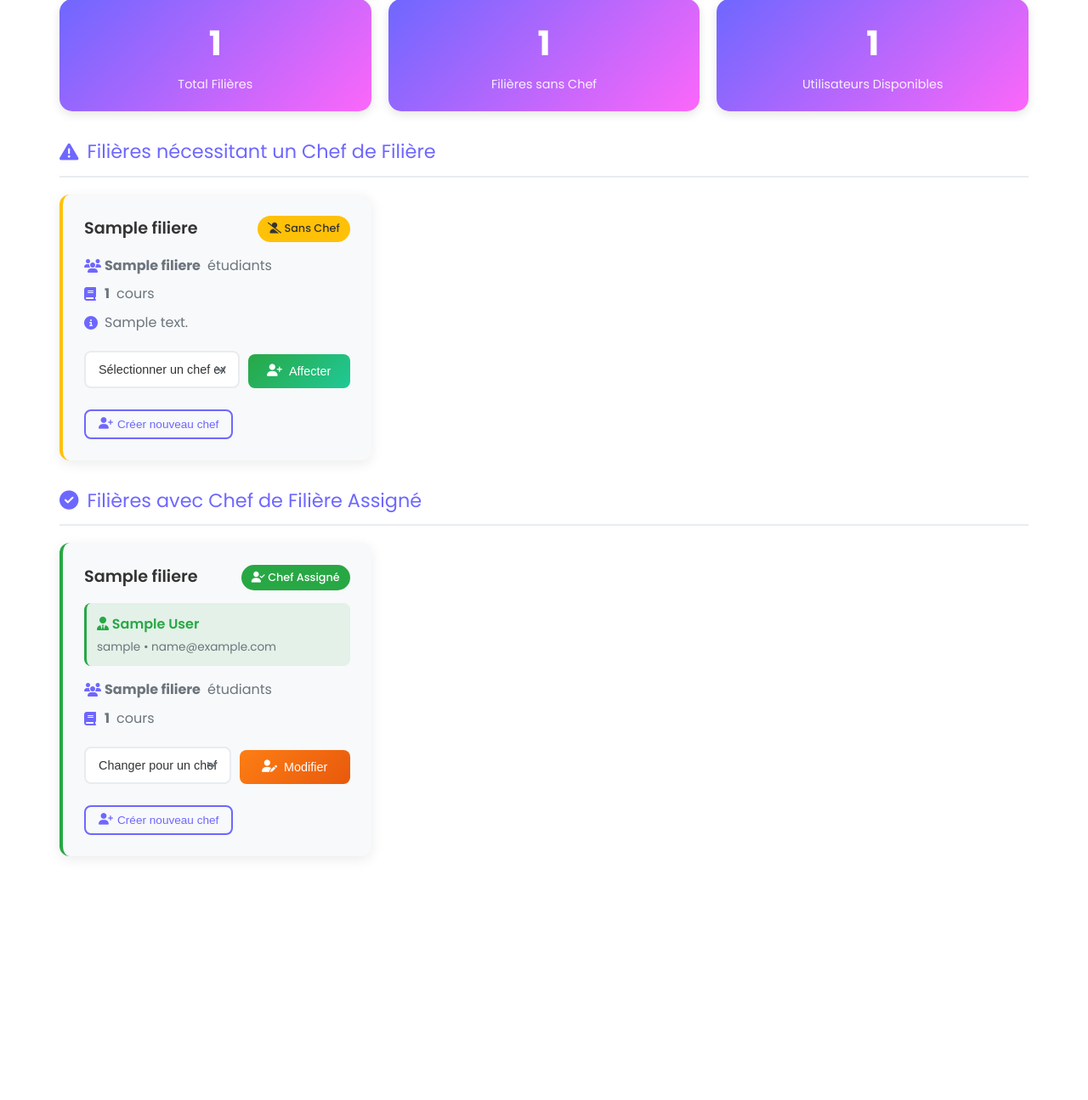
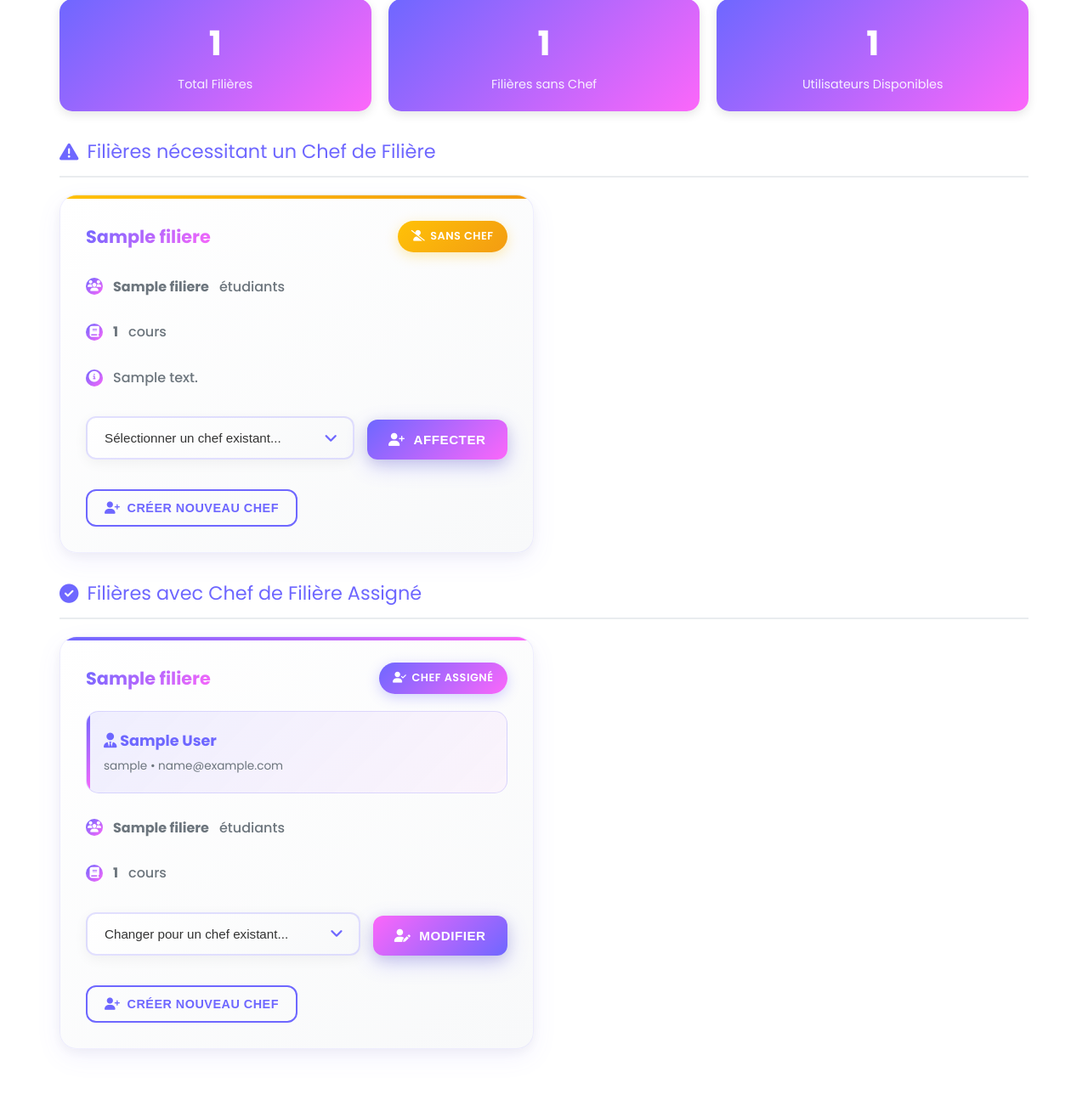
Before and after one commit to nassimarhannouch/Projet_Tutoriel, a Django app: template mon_projet_django/monapp/templates/monapp/admin_dashboard.html in a window 1280 px wide. Shown: the part 240-1535 px from the top of the page at 85% size. Before the commit the page ends 1249 px from the top, so only its background shows below. Run offline with Django 5.2, Linux system fonts and the light colour scheme; the template is opened without the code that fills it: most values are stand-ins (such as "Sample title", 1, 10 or a date in 2020).

Commit message:
first commit

```diff
--- a/mon_projet_django/monapp/templates/monapp/admin_dashboard.html
+++ b/mon_projet_django/monapp/templates/monapp/admin_dashboard.html
@@ -7,7 +7,7 @@
   <title>FeedBackFlow - Affectation Chef de Filière</title>
   <link rel="stylesheet" href="https://cdnjs.cloudflare.com/ajax/libs/font-awesome/6.5.0/css/all.min.css">
   <link href="https://fonts.googleapis.com/css2?family=Poppins:wght@300;400;500;600;700&display=swap" rel="stylesheet">
-  <style>
+    <style>
     :root {
       --primary-color: #6e67ff;
       --secondary-color: #fc67fa;
@@ -216,95 +216,168 @@
 
     .filieres-grid {
       display: grid;
-      grid-template-columns: repeat(auto-fill, minmax(350px, 1fr));
-      gap: 20px;
+      grid-template-columns: repeat(auto-fill, minmax(380px, 1fr));
+      gap: 25px;
     }
 
+    /* DESIGN PROFESSIONNEL DES CARTES */
     .filiere-card {
-      background-color: var(--card-bg);
-      border-radius: 12px;
-      padding: 25px;
-      box-shadow: 0 4px 15px rgba(0,0,0,0.08);
-      transition: var(--transition);
-      border-left: 4px solid var(--warning-color);
+      background: linear-gradient(145deg, #ffffff, #f8f9fa);
+      border-radius: 20px;
+      padding: 30px;
+      box-shadow:
+        0 10px 30px rgba(110, 103, 255, 0.08),
+        0 4px 15px rgba(0, 0, 0, 0.05);
+      transition: all 0.4s cubic-bezier(0.175, 0.885, 0.32, 1.275);
+      border: 1px solid rgba(110, 103, 255, 0.1);
+      position: relative;
+      overflow: hidden;
+    }
+
+    .filiere-card:before {
+      content: '';
+      position: absolute;
+      top: 0;
+      left: 0;
+      right: 0;
+      height: 4px;
+      background: linear-gradient(135deg, var(--warning-color), #f39c12);
+      border-radius: 20px 20px 0 0;
+    }
+
+    .filiere-card.has-chef:before {
+      background: linear-gradient(135deg, var(--primary-color), var(--secondary-color));
     }
 
     .filiere-card:hover {
-      transform: translateY(-8px);
-      box-shadow: 0 8px 30px rgba(0,0,0,0.15);
+      transform: translateY(-12px) scale(1.02);
+      box-shadow:
+        0 25px 50px rgba(110, 103, 255, 0.15),
+        0 15px 35px rgba(0, 0, 0, 0.1);
     }
 
-    .filiere-card.has-chef {
-      border-left-color: var(--positive-color);
+    .filiere-card:after {
+      content: '';
+      position: absolute;
+      top: -50%;
+      right: -50%;
+      width: 200%;
+      height: 200%;
+      background: radial-gradient(circle, rgba(110, 103, 255, 0.03) 0%, transparent 70%);
+      transition: var(--transition);
+      opacity: 0;
+    }
+
+    .filiere-card:hover:after {
+      opacity: 1;
     }
 
     .filiere-header {
       display: flex;
       align-items: center;
       justify-content: space-between;
-      margin-bottom: 15px;
+      margin-bottom: 20px;
+      position: relative;
+      z-index: 2;
     }
 
     .filiere-name {
-      font-size: 1.2rem;
-      font-weight: 600;
+      font-size: 1.3rem;
+      font-weight: 700;
       color: var(--dark);
+      background: linear-gradient(135deg, var(--primary-color), var(--secondary-color));
+      -webkit-background-clip: text;
+      -webkit-text-fill-color: transparent;
+      background-clip: text;
     }
 
     .status-badge {
-      padding: 5px 12px;
-      border-radius: 20px;
+      padding: 8px 16px;
+      border-radius: 25px;
       font-size: 0.8rem;
-      font-weight: 500;
-      background-color: var(--warning-color);
-      color: var(--dark);
+      font-weight: 600;
+      text-transform: uppercase;
+      letter-spacing: 0.5px;
+      background: linear-gradient(135deg, #ffc107, #f39c12);
+      color: #ffffff;
+      box-shadow: 0 4px 15px rgba(255, 193, 7, 0.3);
+      display: flex;
+      align-items: center;
+      gap: 6px;
     }
 
     .status-badge.has-chef {
-      background-color: var(--positive-color);
-      color: white;
+      background: linear-gradient(135deg, var(--primary-color), var(--secondary-color));
+      box-shadow: 0 4px 15px rgba(110, 103, 255, 0.3);
     }
 
     .filiere-info {
-      margin-bottom: 20px;
+      margin-bottom: 25px;
       color: var(--neutral-color);
+      position: relative;
+      z-index: 2;
     }
 
     .filiere-info p {
-      margin-bottom: 8px;
+      margin-bottom: 12px;
       display: flex;
       align-items: center;
-      gap: 8px;
+      gap: 12px;
+      padding: 8px 0;
+      font-weight: 500;
     }
 
     .filiere-info i {
-      width: 16px;
-      color: var(--primary-color);
+      width: 20px;
+      height: 20px;
+      display: flex;
+      align-items: center;
+      justify-content: center;
+      background: linear-gradient(135deg, var(--primary-color), var(--secondary-color));
+      color: white;
+      border-radius: 50%;
+      font-size: 0.8rem;
     }
 
     .current-chef {
-      background-color: rgba(40, 167, 69, 0.1);
-      padding: 12px;
-      border-radius: 8px;
-      margin-bottom: 15px;
-      border-left: 3px solid var(--positive-color);
+      background: linear-gradient(135deg, rgba(110, 103, 255, 0.1), rgba(252, 103, 250, 0.05));
+      padding: 20px;
+      border-radius: 15px;
+      margin-bottom: 20px;
+      border: 1px solid rgba(110, 103, 255, 0.2);
+      position: relative;
+      overflow: hidden;
+    }
+
+    .current-chef:before {
+      content: '';
+      position: absolute;
+      left: 0;
+      top: 0;
+      bottom: 0;
+      width: 4px;
+      background: linear-gradient(135deg, var(--primary-color), var(--secondary-color));
     }
 
     .current-chef .chef-name {
-      font-weight: 600;
-      color: var(--positive-color);
+      font-weight: 700;
+      color: var(--primary-color);
+      font-size: 1.1rem;
+      margin-bottom: 5px;
     }
 
     .affectation-form {
       display: flex;
-      gap: 10px;
+      gap: 15px;
       align-items: flex-start;
       flex-direction: column;
+      position: relative;
+      z-index: 2;
     }
 
     .form-row {
       display: flex;
-      gap: 10px;
+      gap: 15px;
       width: 100%;
       align-items: flex-end;
     }
@@ -316,21 +389,26 @@
 
     .chef-select {
       width: 100%;
-      padding: 12px 15px;
-      border: 2px solid var(--border-light);
-      border-radius: 8px;
-      font-size: 0.9rem;
-      background-color: white;
+      padding: 15px 20px;
+      border: 2px solid rgba(110, 103, 255, 0.2);
+      border-radius: 12px;
+      font-size: 0.95rem;
+      font-weight: 500;
+      background: linear-gradient(145deg, #ffffff, #f8f9fa);
       color: var(--dark);
-      transition: var(--transition);
+      transition: all 0.3s ease;
       appearance: none;
       cursor: pointer;
+      box-shadow: 0 4px 15px rgba(0, 0, 0, 0.05);
     }
 
     .chef-select:focus {
       outline: none;
       border-color: var(--primary-color);
-      box-shadow: 0 0 0 3px rgba(110, 103, 255, 0.1);
+      box-shadow:
+        0 0 0 4px rgba(110, 103, 255, 0.1),
+        0 8px 25px rgba(110, 103, 255, 0.15);
+      transform: translateY(-2px);
     }
 
     .select-wrapper::after {
@@ -338,123 +416,190 @@
       font-family: 'Font Awesome 6 Free';
       font-weight: 900;
       position: absolute;
-      right: 15px;
+      right: 20px;
       top: 50%;
       transform: translateY(-50%);
-      color: var(--neutral-color);
+      color: var(--primary-color);
       pointer-events: none;
+      font-size: 1.1rem;
     }
 
     .new-chef-fields {
       display: none;
       width: 100%;
-      gap: 10px;
-      margin-top: 15px;
-      padding: 15px;
-      background-color: rgba(110, 103, 255, 0.05);
-      border-radius: 8px;
-      border: 1px solid rgba(110, 103, 255, 0.2);
+      gap: 15px;
+      margin-top: 20px;
+      padding: 25px;
+      background: linear-gradient(145deg, rgba(110, 103, 255, 0.05), rgba(252, 103, 250, 0.02));
+      border-radius: 15px;
+      border: 2px solid rgba(110, 103, 255, 0.15);
+      backdrop-filter: blur(10px);
     }
 
     .new-chef-fields.show {
       display: flex;
       flex-direction: column;
+      animation: slideDown 0.4s ease;
+    }
+
+    @keyframes slideDown {
+      from { opacity: 0; transform: translateY(-20px); }
+      to { opacity: 1; transform: translateY(0); }
     }
 
     .input-group {
       display: flex;
-      gap: 10px;
+      gap: 15px;
     }
 
     .input-field {
       flex: 1;
-      padding: 12px 15px;
-      border: 2px solid var(--border-light);
-      border-radius: 8px;
-      font-size: 0.9rem;
-      background-color: white;
+      padding: 15px 20px;
+      border: 2px solid rgba(110, 103, 255, 0.2);
+      border-radius: 12px;
+      font-size: 0.95rem;
+      font-weight: 500;
+      background: linear-gradient(145deg, #ffffff, #f8f9fa);
       color: var(--dark);
-      transition: var(--transition);
+      transition: all 0.3s ease;
+      box-shadow: 0 4px 15px rgba(0, 0, 0, 0.05);
     }
 
     .input-field:focus {
       outline: none;
       border-color: var(--primary-color);
-      box-shadow: 0 0 0 3px rgba(110, 103, 255, 0.1);
+      box-shadow:
+        0 0 0 4px rgba(110, 103, 255, 0.1),
+        0 8px 25px rgba(110, 103, 255, 0.15);
+      transform: translateY(-2px);
     }
 
     .input-field::placeholder {
       color: var(--neutral-color);
       opacity: 0.7;
+      font-weight: 400;
     }
 
+    /* BOUTONS PROFESSIONNELS */
     .assign-btn {
-      padding: 12px 20px;
-      background: linear-gradient(135deg, var(--positive-color), #20c997);
+      padding: 15px 25px;
+      background: linear-gradient(135deg, var(--primary-color), var(--secondary-color));
       color: white;
       border: none;
-      border-radius: 8px;
-      font-size: 0.9rem;
-      font-weight: 500;
+      border-radius: 12px;
+      font-size: 0.95rem;
+      font-weight: 600;
       cursor: pointer;
-      transition: var(--transition);
+      transition: all 0.3s cubic-bezier(0.175, 0.885, 0.32, 1.275);
       display: flex;
       align-items: center;
-      gap: 8px;
-      min-width: 120px;
+      gap: 10px;
+      min-width: 140px;
       justify-content: center;
+      text-transform: uppercase;
+      letter-spacing: 0.5px;
+      box-shadow:
+        0 8px 25px rgba(110, 103, 255, 0.3),
+        0 4px 15px rgba(0, 0, 0, 0.1);
+      position: relative;
+      overflow: hidden;
+    }
+
+    .assign-btn:before {
+      content: '';
+      position: absolute;
+      top: 0;
+      left: -100%;
+      width: 100%;
+      height: 100%;
+      background: linear-gradient(90deg, transparent, rgba(255, 255, 255, 0.2), transparent);
+      transition: left 0.5s;
+    }
+
+    .assign-btn:hover:before {
+      left: 100%;
     }
 
     .assign-btn:hover {
-      transform: translateY(-2px);
-      box-shadow: 0 4px 15px rgba(40, 167, 69, 0.3);
+      transform: translateY(-4px) scale(1.05);
+      box-shadow:
+        0 15px 35px rgba(110, 103, 255, 0.4),
+        0 8px 25px rgba(0, 0, 0, 0.15);
+    }
+
+    .assign-btn:active {
+      transform: translateY(-2px) scale(1.02);
     }
 
     .assign-btn:disabled {
-      background: var(--neutral-color);
+      background: linear-gradient(135deg, var(--neutral-color), #5a6268);
       cursor: not-allowed;
       transform: none;
       box-shadow: none;
     }
 
     .modify-btn {
-      background: linear-gradient(135deg, var(--modify-color), #e8590c);
-      min-width: 130px;
+      background: linear-gradient(135deg, var(--secondary-color), var(--primary-color));
+      min-width: 150px;
     }
 
     .modify-btn:hover {
-      box-shadow: 0 4px 15px rgba(253, 126, 20, 0.3);
+      box-shadow:
+        0 15px 35px rgba(252, 103, 250, 0.4),
+        0 8px 25px rgba(0, 0, 0, 0.15);
     }
 
     .action-buttons {
       display: flex;
-      gap: 10px;
-      margin-top: 15px;
+      gap: 15px;
+      margin-top: 20px;
     }
 
     .toggle-btn {
-      padding: 8px 15px;
+      padding: 12px 20px;
       background: transparent;
       color: var(--primary-color);
       border: 2px solid var(--primary-color);
-      border-radius: 8px;
-      font-size: 0.85rem;
-      font-weight: 500;
+      border-radius: 12px;
+      font-size: 0.9rem;
+      font-weight: 600;
       cursor: pointer;
-      transition: var(--transition);
+      transition: all 0.3s cubic-bezier(0.175, 0.885, 0.32, 1.275);
       display: flex;
       align-items: center;
-      gap: 5px;
+      gap: 8px;
+      text-transform: uppercase;
+      letter-spacing: 0.5px;
+      position: relative;
+      overflow: hidden;
+    }
+
+    .toggle-btn:before {
+      content: '';
+      position: absolute;
+      top: 0;
+      left: 0;
+      width: 0;
+      height: 100%;
+      background: linear-gradient(135deg, var(--primary-color), var(--secondary-color));
+      transition: width 0.3s ease;
+      z-index: -1;
     }
 
     .toggle-btn:hover {
-      background-color: var(--primary-color);
       color: white;
+      transform: translateY(-3px);
+      box-shadow: 0 8px 25px rgba(110, 103, 255, 0.3);
+    }
+
+    .toggle-btn:hover:before {
+      width: 100%;
     }
 
     .toggle-btn.active {
-      background-color: var(--primary-color);
+      background: linear-gradient(135deg, var(--primary-color), var(--secondary-color));
       color: white;
+      box-shadow: 0 8px 25px rgba(110, 103, 255, 0.3);
     }
 
     .no-filieres {
@@ -512,13 +657,16 @@
     }
 
     .form-section-title {
-      font-size: 0.9rem;
-      font-weight: 600;
-      color: var(--primary-color);
-      margin-bottom: 10px;
+      font-size: 1rem;
+      font-weight: 700;
+      background: linear-gradient(135deg, var(--primary-color), var(--secondary-color));
+      -webkit-background-clip: text;
+      -webkit-text-fill-color: transparent;
+      background-clip: text;
+      margin-bottom: 15px;
       display: flex;
       align-items: center;
-      gap: 8px;
+      gap: 10px;
     }
 
     @media (max-width: 768px) {
```
